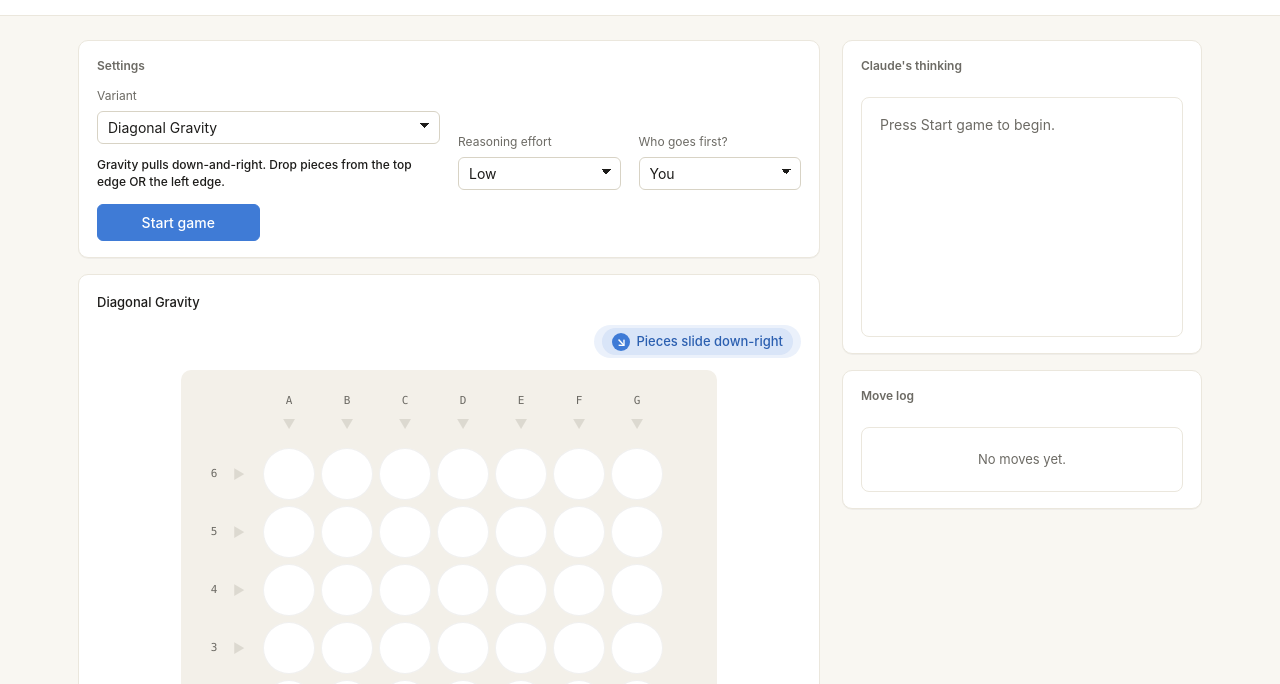
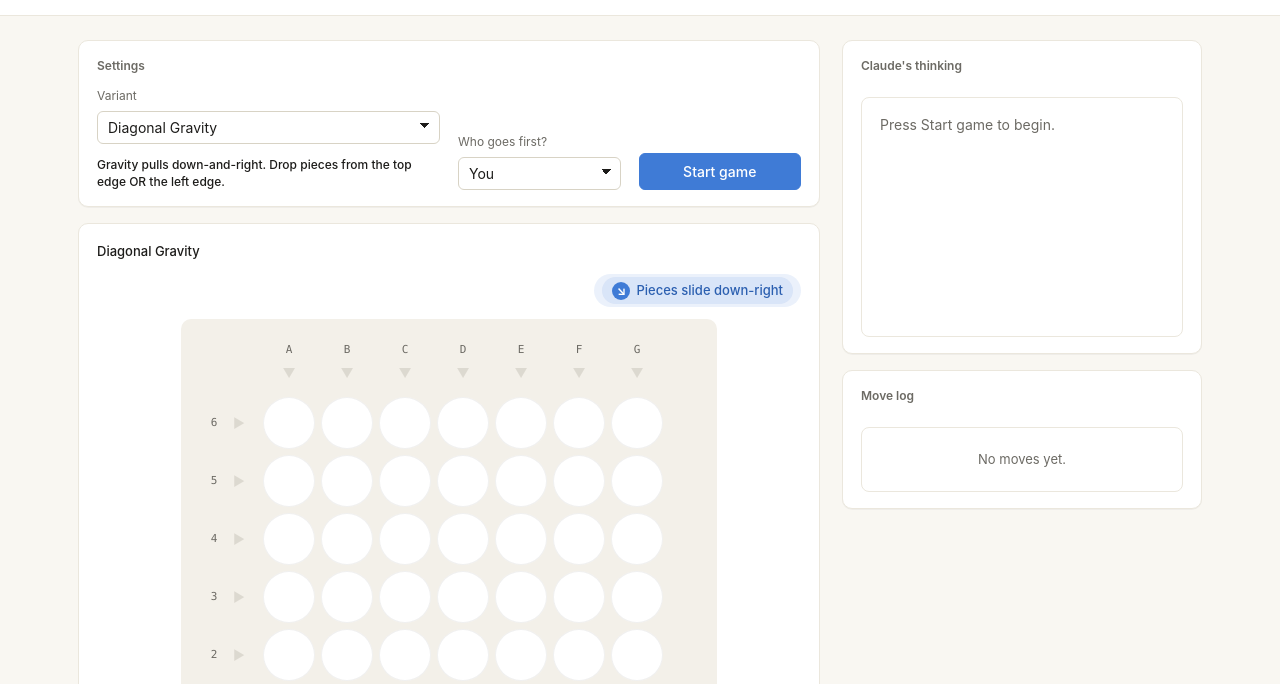
Before and after one commit to speakingtrumpetskier-prog/claude-connect4-arena, a website: page public/index.html in a window 1280 px wide. Shown: the part 75-759 px from the top of the page. Drawn offline with Linux system fonts and the light colour scheme.

Commit message:
Drop reasoning-effort dropdown; hardcode low effort (suits the 6000-token cap)

```diff
--- a/public/app.js
+++ b/public/app.js
@@ -15,7 +15,8 @@ const logEl = $("#log");
 const variantSel = $("#variant");
 const flipNWrap = $("#flip-n-wrap");
 const flipNInput = $("#flip-n");
-const effortInput = $("#effort");
+// Reasoning effort is hardcoded server-side (defaults to "low") — UI control removed.
+const effortInput = { value: "low" };
 const firstSel = $("#first");
 const newGameBtn = $("#new-game");
 const customWrap = $("#custom-rules-wrap");
--- a/public/index.html
+++ b/public/index.html
@@ -37,17 +37,6 @@
           <div class="field" id="flip-n-wrap" hidden>
             <label class="field-label" for="flip-n">Flip every (turns)</label>
             <input id="flip-n" type="number" min="1" max="20" value="3" />
-          </div>
-
-          <div class="field">
-            <label class="field-label" for="effort">Reasoning effort</label>
-            <select id="effort">
-              <option value="low" selected>Low</option>
-              <option value="medium">Medium</option>
-              <option value="high">High</option>
-              <option value="xhigh">Very high</option>
-              <option value="max">Max</option>
-            </select>
           </div>
 
           <div class="field">
```
